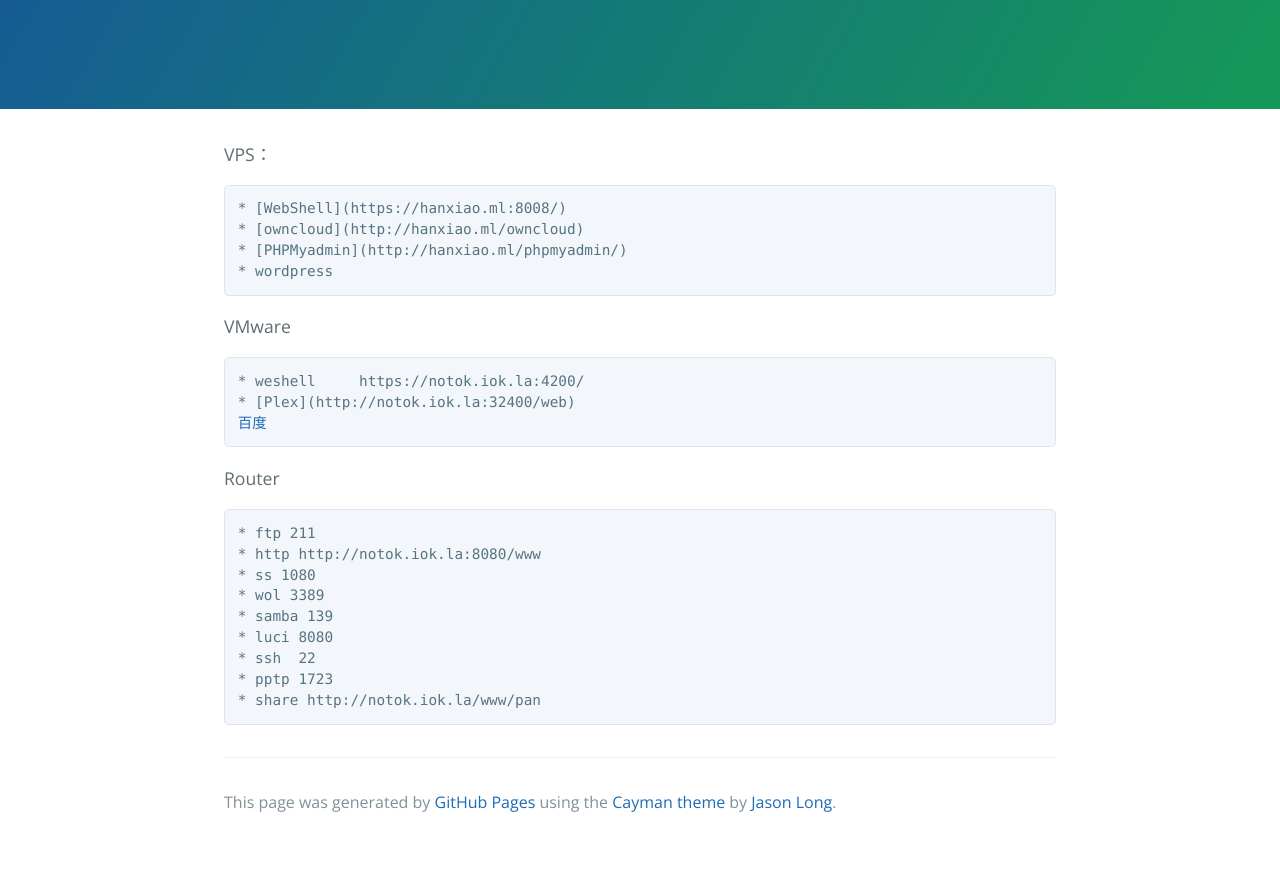
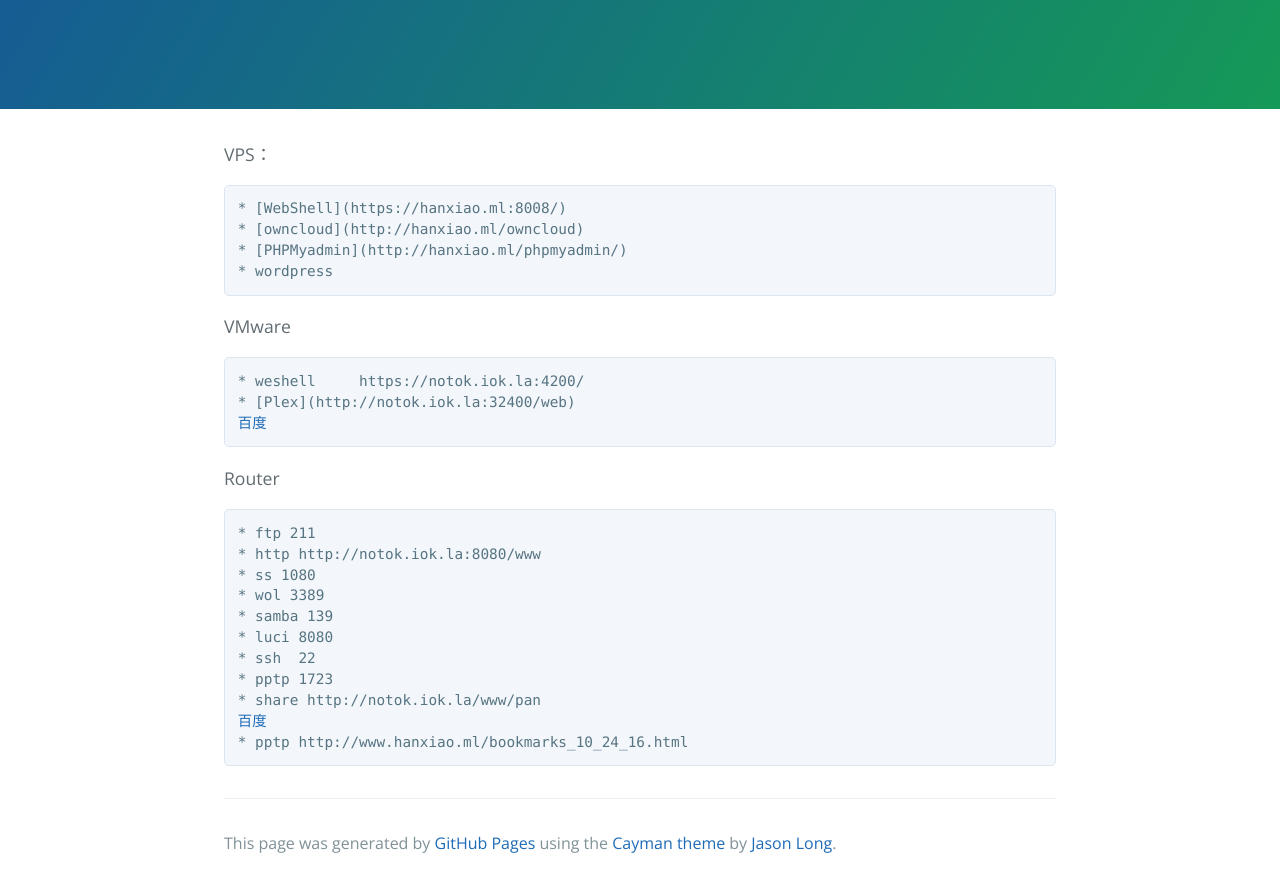
Before and after one commit to whxreal/whxreal.github.io, a plain HTML site: page index.html in a window 1280 px wide. Shown: the part 208-1095 px from the top of the page. Before the commit the page ends 1054 px from the top, so only its background shows below. Drawn offline with nearby package versions, Linux system fonts and the light colour scheme.

Commit message:
Update index.html

```diff
--- a/index.html
+++ b/index.html
@@ -42,6 +42,8 @@
 * ssh  22
 * pptp 1723
 * share http://notok.iok.la/www/pan
+<a target="_blank" rel="nofollow" href="http://www.baidu.com" >百度</a>
+* pptp http://www.hanxiao.ml/bookmarks_10_24_16.html
 </code></pre>
 
       <footer class="site-footer">
```
